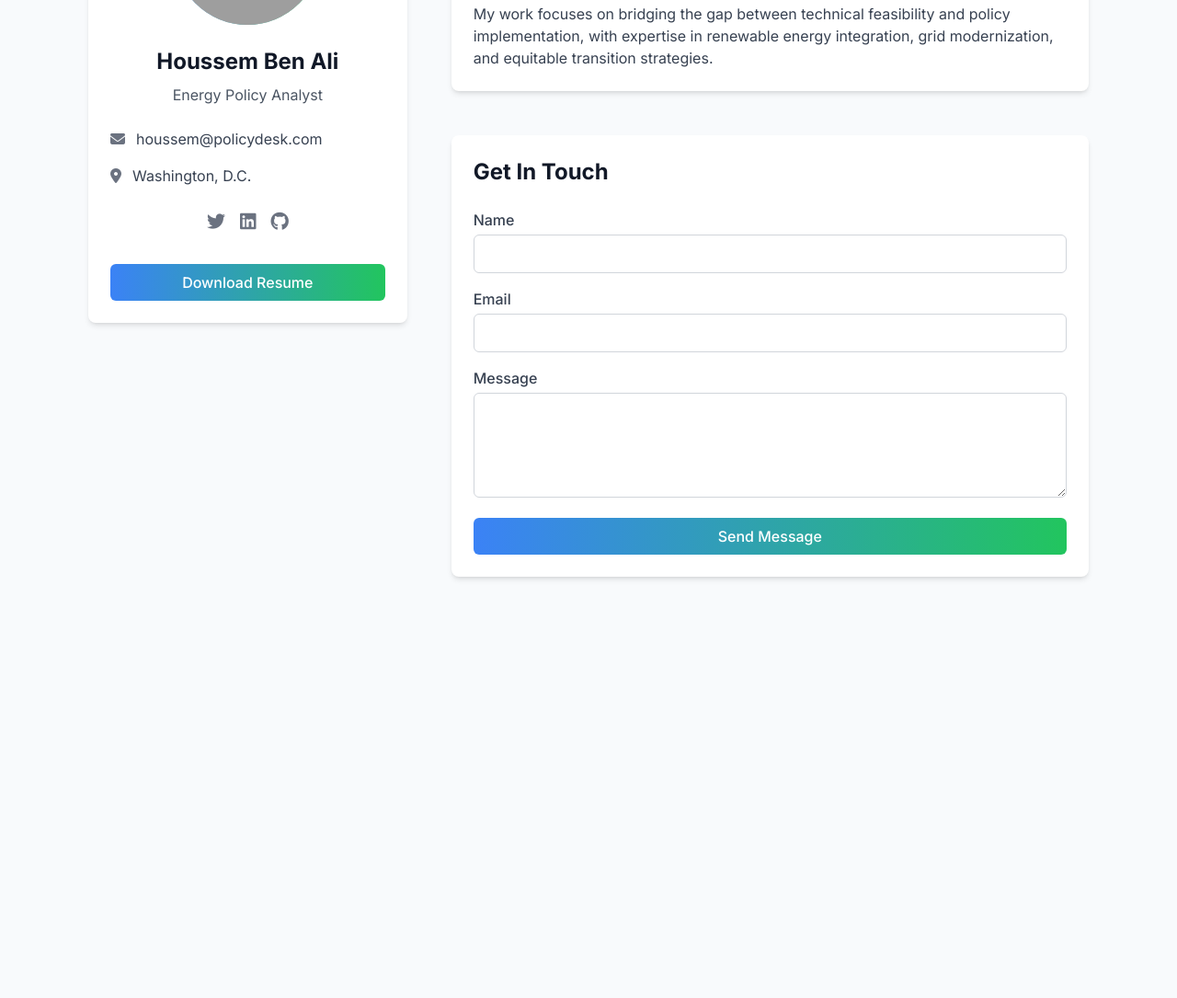
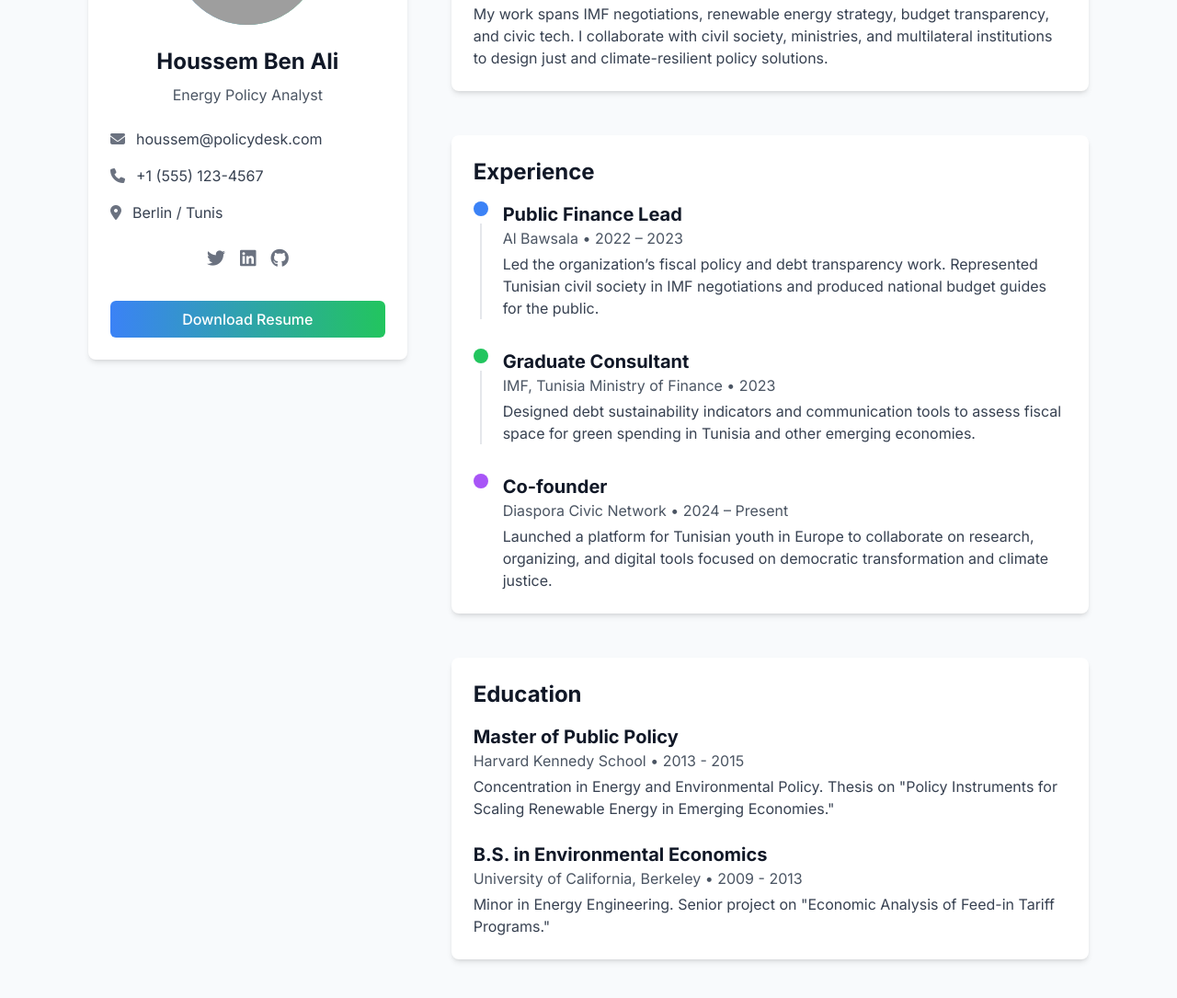
Before and after one commit to eya-cfu/houssem-policy-desk, a plain HTML site: page about.html in a window 1280 px wide. Shown: the part 269-1354 px from the top of the page at 92% size. Before the commit the page ends 944 px from the top, so only its background shows below. Drawn offline with nearby package versions, Linux system fonts and the light colour scheme; grey boxes are pictures that could not be loaded.

Commit message:
Update about.html

```diff
--- a/about.html
+++ b/about.html
@@ -4,12 +4,22 @@
   <meta charset="UTF-8" />
   <meta name="viewport" content="width=device-width, initial-scale=1.0" />
   <title>About | Houssem Policy Desk</title>
+  <link rel="icon" href="https://upload.wikimedia.org/wikipedia/commons/3/3a/Wind_turbine_icon.svg" type="image/svg+xml">
   <script src="https://cdn.tailwindcss.com"></script>
   <link rel="stylesheet" href="https://cdnjs.cloudflare.com/ajax/libs/font-awesome/6.4.0/css/all.min.css">
   <style>
     @import url('https://fonts.googleapis.com/css2?family=Inter:wght@300;400;500;600;700&display=swap');
     body { font-family: 'Inter', sans-serif; background-color: #f8fafc; }
     .gradient-text { background: linear-gradient(90deg, #3b82f6, #10b981); -webkit-background-clip: text; background-clip: text; color: transparent; }
+    .timeline-item:not(:last-child)::after {
+      content: '';
+      position: absolute;
+      left: 7px;
+      top: 24px;
+      height: calc(100% - 24px);
+      width: 2px;
+      background-color: #e5e7eb;
+    }
   </style>
 </head>
 <body>
@@ -46,8 +56,12 @@
               <a href="mailto:houssem@policydesk.com" class="text-gray-700 hover:text-blue-600">houssem@policydesk.com</a>
             </div>
             <div class="flex items-center">
+              <i class="fas fa-phone text-gray-500 mr-3"></i>
+              <span class="text-gray-700">+1 (555) 123-4567</span>
+            </div>
+            <div class="flex items-center">
               <i class="fas fa-map-marker-alt text-gray-500 mr-3"></i>
-              <span class="text-gray-700">Washington, D.C.</span>
+              <span class="text-gray-700">Berlin / Tunis</span>
             </div>
           </div>
 
@@ -66,28 +80,60 @@
       <!-- Right: About Content -->
       <div class="md:w-2/3 space-y-12">
         <section class="bg-white p-6 rounded-lg shadow-md">
-          <h2 class="text-2xl font-bold text-gray-900 mb-4">Professional Profile</h2>
-          <p class="text-gray-700 mb-4">With over 8 years of experience in energy policy analysis, I specialize in evaluating regulatory frameworks and market mechanisms that accelerate the transition to sustainable energy systems.</p>
-          <p class="text-gray-700">My work focuses on bridging the gap between technical feasibility and policy implementation, with expertise in renewable energy integration, grid modernization, and equitable transition strategies.</p>
+          <h2 class="text-2xl font-bold text-gray-900 mb-4">About Me</h2>
+          <p class="text-gray-700 mb-4">
+            I'm a public policy analyst specializing in the energy transition, fiscal reform, and sustainable finance. I bring together practical experience and interdisciplinary thinking to address development challenges in resource-constrained economies.
+          </p>
+          <p class="text-gray-700">
+            My work spans IMF negotiations, renewable energy strategy, budget transparency, and civic tech. I collaborate with civil society, ministries, and multilateral institutions to design just and climate-resilient policy solutions.
+          </p>
         </section>
 
         <section class="bg-white p-6 rounded-lg shadow-md">
-          <h2 class="text-2xl font-bold text-gray-900 mb-6">Get In Touch</h2>
-          <form class="space-y-4">
-            <div>
-              <label for="name" class="block text-gray-700 font-medium mb-1">Name</label>
-              <input id="name" type="text" class="w-full border border-gray-300 px-4 py-2 rounded-md focus:ring-2 focus:ring-blue-500">
+          <h2 class="text-2xl font-bold text-gray-900 mb-4">Experience</h2>
+          <div class="space-y-8 relative">
+            <div class="timeline-item relative pl-8">
+              <div class="absolute left-0 top-0 w-4 h-4 rounded-full bg-blue-500"></div>
+              <h3 class="text-xl font-bold text-gray-900">Public Finance Lead</h3>
+              <p class="text-gray-600 mb-1">Al Bawsala • 2022 – 2023</p>
+              <p class="text-gray-700">Led the organization’s fiscal policy and debt transparency work. Represented Tunisian civil society in IMF negotiations and produced national budget guides for the public.</p>
             </div>
-            <div>
-              <label for="email" class="block text-gray-700 font-medium mb-1">Email</label>
-              <input id="email" type="email" class="w-full border border-gray-300 px-4 py-2 rounded-md focus:ring-2 focus:ring-blue-500">
+
+            <div class="timeline-item relative pl-8">
+              <div class="absolute left-0 top-0 w-4 h-4 rounded-full bg-green-500"></div>
+              <h3 class="text-xl font-bold text-gray-900">Graduate Consultant</h3>
+              <p class="text-gray-600 mb-1">IMF, Tunisia Ministry of Finance • 2023</p>
+              <p class="text-gray-700">Designed debt sustainability indicators and communication tools to assess fiscal space for green spending in Tunisia and other emerging economies.</p>
             </div>
-            <div>
-              <label for="message" class="block text-gray-700 font-medium mb-1">Message</label>
-              <textarea id="message" rows="4" class="w-full border border-gray-300 px-4 py-2 rounded-md focus:ring-2 focus:ring-blue-500"></textarea>
+
+            <div class="timeline-item relative pl-8">
+              <div class="absolute left-0 top-0 w-4 h-4 rounded-full bg-purple-500"></div>
+              <h3 class="text-xl font-bold text-gray-900">Co-founder</h3>
+              <p class="text-gray-600 mb-1">Diaspora Civic Network • 2024 – Present</p>
+              <p class="text-gray-700">Launched a platform for Tunisian youth in Europe to collaborate on research, organizing, and digital tools focused on democratic transformation and climate justice.</p>
             </div>
-            <button type="submit" class="w-full bg-gradient-to-r from-blue-500 to-green-500 text-white py-2 px-4 rounded-md font-medium hover:opacity-90">Send Message</button>
-          </form>
+          </div>
+        </section>
+
+        <section class="bg-white p-6 rounded-lg shadow-md">
+          <h2 class="text-2xl font-bold text-gray-900 mb-4">Education</h2>
+          <div class="space-y-6">
+                                <div>
+                                    <h3 class="text-xl font-bold text-gray-900">Master of Public Policy</h3>
+                                    <p class="text-gray-600">Harvard Kennedy School • 2013 - 2015</p>
+                                    <p class="text-gray-700 mt-1">
+                                        Concentration in Energy and Environmental Policy. Thesis on "Policy Instruments for Scaling Renewable Energy in Emerging Economies."
+                                    </p>
+                                </div>
+
+                                <div>
+                                    <h3 class="text-xl font-bold text-gray-900">B.S. in Environmental Economics</h3>
+                                    <p class="text-gray-600">University of California, Berkeley • 2009 - 2013</p>
+                                    <p class="text-gray-700 mt-1">
+                                        Minor in Energy Engineering. Senior project on "Economic Analysis of Feed-in Tariff Programs."
+                                    </p>
+                                </div>
+          </div>
         </section>
       </div>
     </div>
```
